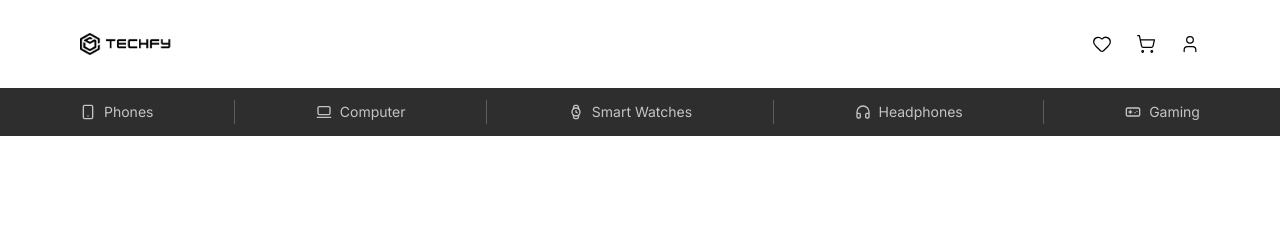
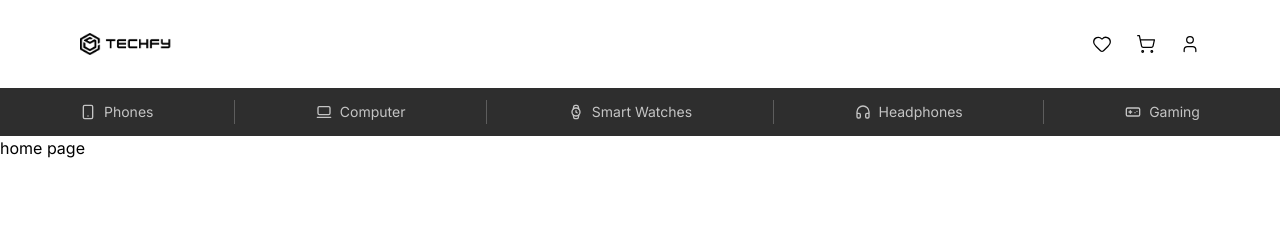
Before and after one commit to rodrigoaraujo7/techfy, a Next.js app: page / in a window 1280 px wide. Shown: the top 226 px of the page. Built offline with nearby package versions, Linux system fonts and the light colour scheme.

Commit message:
fix: layout components
Move common components to main layout and calc main height size

```diff
--- a/src/app/layout.tsx
+++ b/src/app/layout.tsx
@@ -1,6 +1,10 @@
 import type { Metadata } from "next";
+
 import { Inter } from "next/font/google";
 import "./globals.css";
+
+import { Footer } from "@/components/common/Footer";
+import { Header } from "@/components/common/Header";
 
 export const metadata: Metadata = {
   title: "Techfy",
@@ -19,7 +23,15 @@ export default function RootLayout({
 }>) {
   return (
     <html lang="en" className={inter.className}>
-      <body>{children}</body>
+      <body>
+        <Header />
+
+        <main className="min-h-[calc(100dvh-88px)] mt-[88px] md:min-h-[calc(100dvh-136px)] md:mt-[136px]">
+          {children}
+        </main>
+
+        <Footer />
+      </body>
     </html>
   );
 }
--- a/src/app/page.tsx
+++ b/src/app/page.tsx
@@ -1,14 +1,3 @@
-import { Footer } from "@/components/common/Footer";
-import { Header } from "@/components/common/Header";
-
 export default function Home() {
-  return (
-    <>
-      <Header />
-
-      <main className="min-h-dvh" />
-
-      <Footer />
-    </>
-  );
+  return <h1>home page</h1>;
 }
--- a/src/components/common/Header.tsx
+++ b/src/components/common/Header.tsx
@@ -12,8 +12,8 @@ export const Header = () => {
   const [displaySidebar, setDisplaySidebar] = useState<boolean>(false);
 
   return (
-    <>
-      <header className="main-grid bg-white-100 w-full h-[88px]">
+    <header className="fixed top-0 left-0 right-0">
+      <div className="main-grid bg-white-100 w-full h-[88px]">
         <div className="flex items-center justify-between px-4 main-cell-position py-7 xl:px-0">
           <Image
             src={"/logo.png"}
@@ -45,7 +45,7 @@ export const Header = () => {
             onClick={() => setDisplaySidebar(true)}
           />
         </div>
-      </header>
+      </div>
 
       <nav className="hidden bg-dark-1000 w-full h-[48px] md:grid grid-cols-1 xl:grid-cols-[1fr_1120px_1fr]">
         <div className="flex items-center justify-between gap-4 px-4 py-3 main-cell-position xl:px-0">
@@ -85,7 +85,7 @@ export const Header = () => {
       </nav>
 
       {displaySidebar && <Sidebar />}
-    </>
+    </header>
   );
 };
 
```
